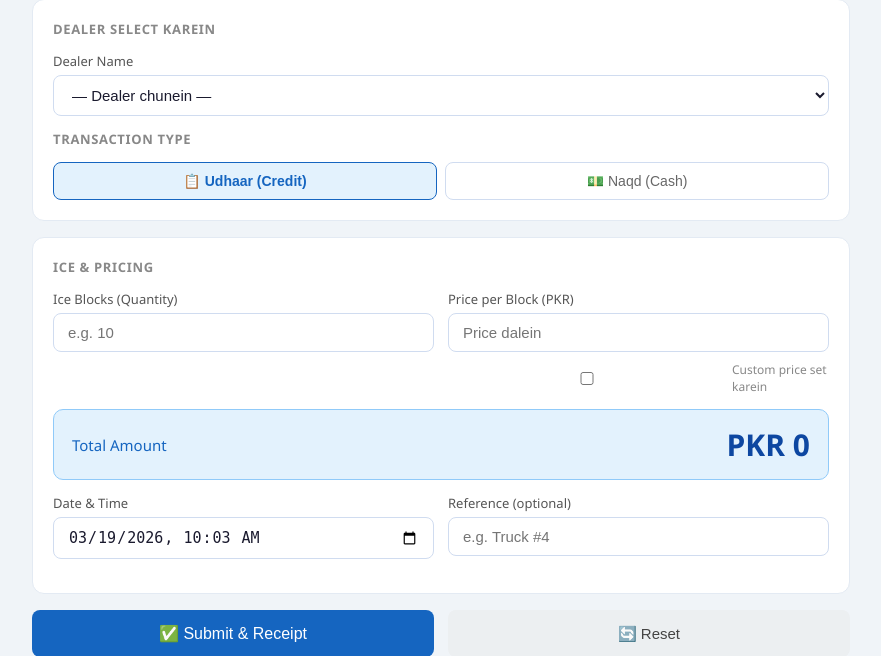
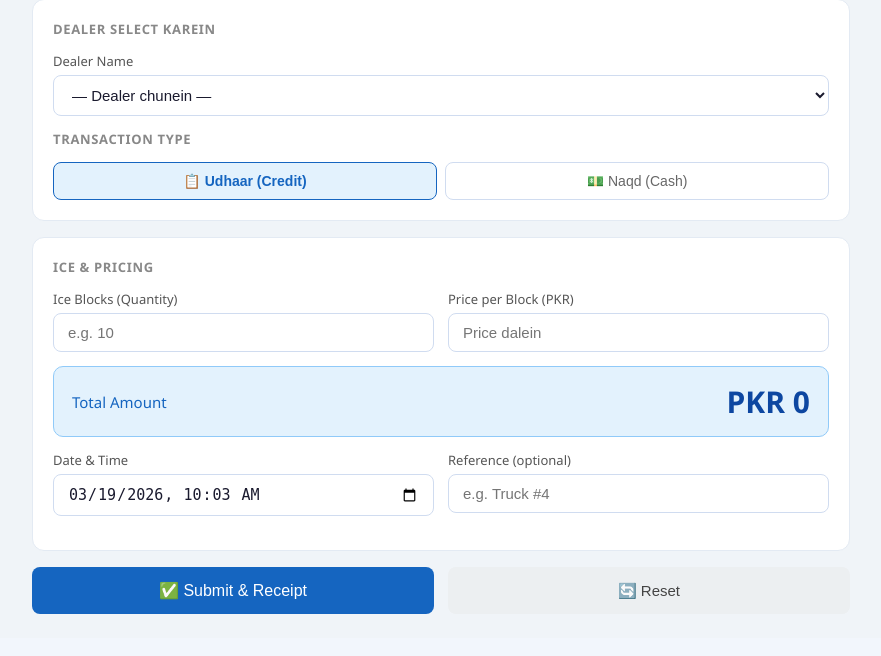
Before and after one commit to huzaifabin5550/sindh-ice-factory, a Flask app: page / in a window 1280 px wide. Shown: the part 202-858 px from the top of the page, without its empty margins (199-1080 px from the left). After the commit the page ends 816 px from the top, so only its background shows below. Run offline with Flask 3, Linux system fonts and the light colour scheme; the visitor is signed in with stand-in values (Sample User, id 1); data that the repository does not hold is empty; parts of the project's set-up code (start-up, migrations or seed data) failed here and were passed over.

Commit message:
togglePrice removed

```diff
--- a/static/js/pos.js
+++ b/static/js/pos.js
@@ -52,17 +52,6 @@ function setTxnType(type) {
     'toggle-btn' + (type === 'Credit' ? ' active-blue' : '');
   document.getElementById('btnCash').className =
     'toggle-btn' + (type === 'Cash' ? ' active-green' : '');
-}
-
-// ── Price Toggle ──
-function togglePrice() {
-  const cb = document.getElementById('editPrice');
-  const priceInput = document.getElementById('price');
-  priceInput.disabled = !cb.checked;
-  if (!cb.checked) {
-    priceInput.value = '';
-    calcTotal();
-  }
 }
 
 // ── Total Calculate ──
@@ -205,8 +194,6 @@ function closeReceipt() {
 function resetForm() {
   document.getElementById('qty').value = '';
   document.getElementById('price').value = '';
-  document.getElementById('price').disabled = true;
-  document.getElementById('editPrice').checked = false;
   document.getElementById('reference').value = '';
   document.getElementById('walkinName').value = '';
   document.getElementById('dealerSelect').value = '';
--- a/templates/index.html
+++ b/templates/index.html
@@ -88,16 +88,7 @@
         <label class="field-label">Price per Block (PKR)</label>
         <input type="number" id="price"
           placeholder="Price dalein"
-          oninput="calcTotal()" disabled />
-        <div style="display:flex; align-items:center;
-          gap:6px; margin-top:4px;">
-          <input type="checkbox" id="editPrice"
-            onchange="togglePrice()" />
-          <label for="editPrice" style="font-size:12px;
-            color:#888; cursor:pointer;">
-            Custom price set karein
-          </label>
-        </div>
+          oninput="calcTotal()" />
       </div>
     </div>
 
```
